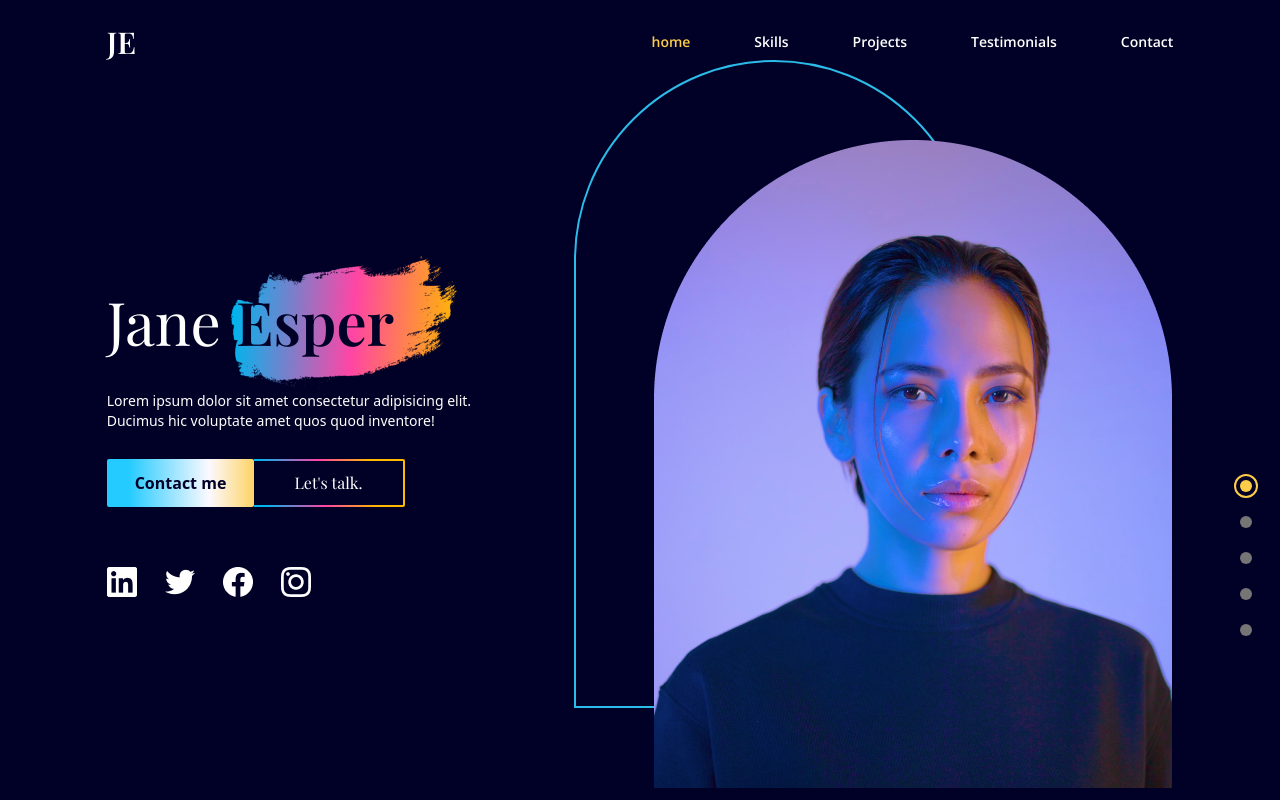
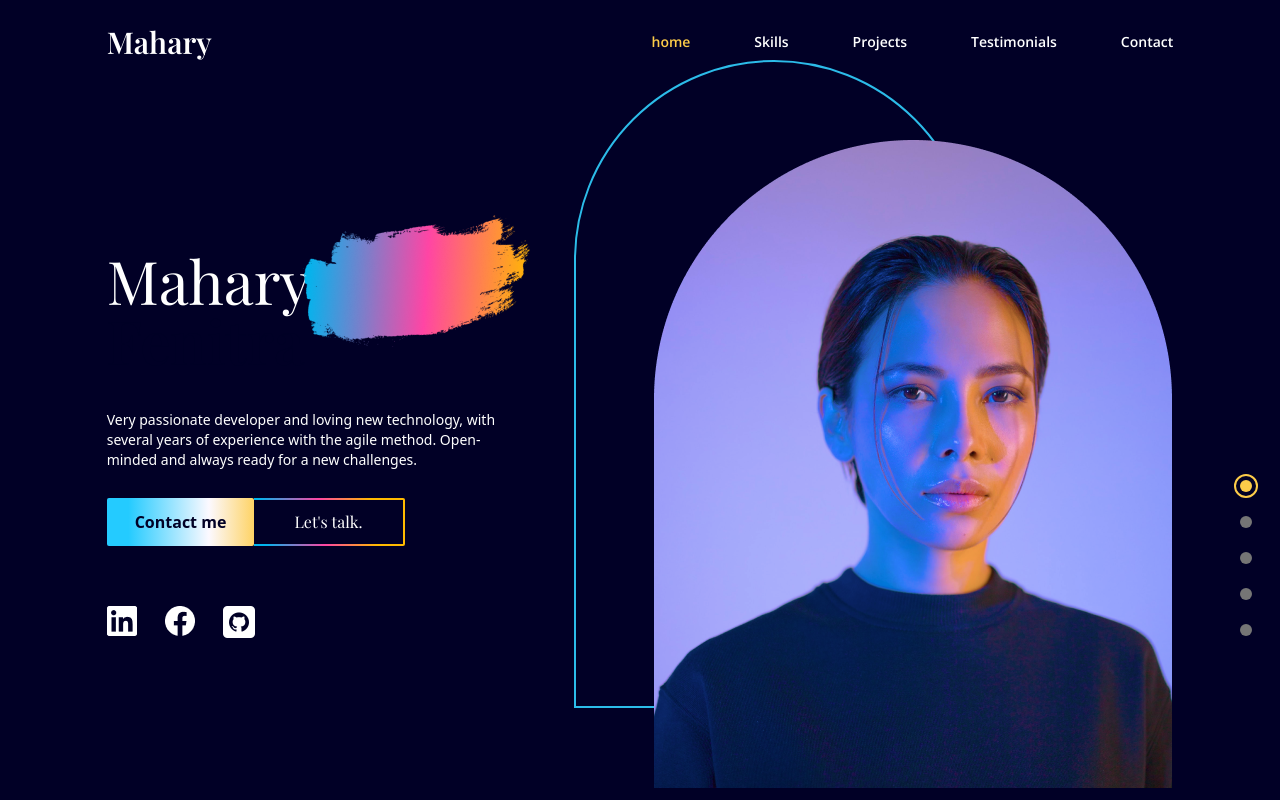
Before and after one commit to maharyfenitra/portfolio, a React (Create React App) app: page / in a window 1280 px wide. Shown: the top 800 px of the page. Built offline with nearby package versions, Linux system fonts and the light colour scheme.

Commit message:
Landing Mahary

```diff
--- a/src/components/SocialMediaIcons.jsx
+++ b/src/components/SocialMediaIcons.jsx
@@ -4,18 +4,11 @@ const SocialMediaIcons = () => {
   return (
     <div className='flex justify-center md:justify-start my-10 gap-7'>
       <a className='hover:opacity-50 transition duration-500'
-      href='ww.linkedin.com'
+      href='https://www.linkedin.com/in/mahary-rafanomezana-86411959/'
       target='_blank'
       rel='noreferrer'
       >
         <img alt="linkedin-link" src="assets/linkedin.png"/>
-      </a>
-      <a className='hover:opacity-50 transition duration-500'
-      href='ww.twitter.com'
-      target='_blank'
-      rel='noreferrer'
-      >
-        <img alt="twitter-link" src="assets/twitter.png"/>
       </a>
       <a className='hover:opacity-50 transition duration-500'
       href='ww.facebook.com'
@@ -25,11 +18,11 @@ const SocialMediaIcons = () => {
         <img alt="facebook-link" src="assets/facebook.png"/>
       </a>
       <a className='hover:opacity-50 transition duration-500'
-      href='ww.github.com'
+      href='https://github.com/maharyfenitra'
       target='_blank'
       rel='noreferrer'
       >
-        <img alt="linkedin-link" src="assets/instagram.png"/>
+        <img alt="github" src="assets/github.png"/>
       </a>
     </div>
   )
--- a/src/scenes/Landing.jsx
+++ b/src/scenes/Landing.jsx
@@ -36,14 +36,14 @@ const Landing = ({ setSelectedPage }) => {
                         }}
                     >
                         <p className='text-6xl font-playfair z-10 text-center md:text-start'>
-                            Jane {""}
+                            Mahary {""}
                             <span className='xs:relative xs:text-deep-blue xs:font-semibold z-20
                             xs:before:content-brush before:absolute before:-left-[25px] before:-top-[70px] before:z-[-1]'>
-                                Esper
+                                Fenitra
                             </span>
                         </p>
                         <p className='mt-10 mb-7 text-sm text-center md:text-start'>
-                            Lorem ipsum dolor sit amet consectetur adipisicing elit. Ducimus hic voluptate amet quos quod inventore!
+                        Very passionate developer and loving new technology, with several years of experience with the agile method. Open-minded and always ready for a new challenges.
                         </p>
                     </motion.div>
                     {/** CALL TO ACTIONS */}
--- a/src/scenes/Navbar.jsx
+++ b/src/scenes/Navbar.jsx
@@ -42,7 +42,7 @@ const Navbar = ({isTopOfPage, selectedPage, setSelectedPage }) => {
     return (
         <nav className={`${navBarBackground} z-40 w-full fixed top-0 py-6`}>
             <div className='flex items-center justify-between mx-auto w-5/6'>
-                <h4 className='font-playfair text-3xl font-bold'>JE</h4>
+                <h4 className='font-playfair text-3xl font-bold'>Mahary</h4>
                 {/** DESKTOP NAV */}
                 {isAboveMediumScreens ? (<div className="flex justify-between gap-16 font-opensans text-sm font-semibold">
                     <MenuItems selectedPage={selectedPage}
```
Also changed, not shown: public/assets/github.png (added).
